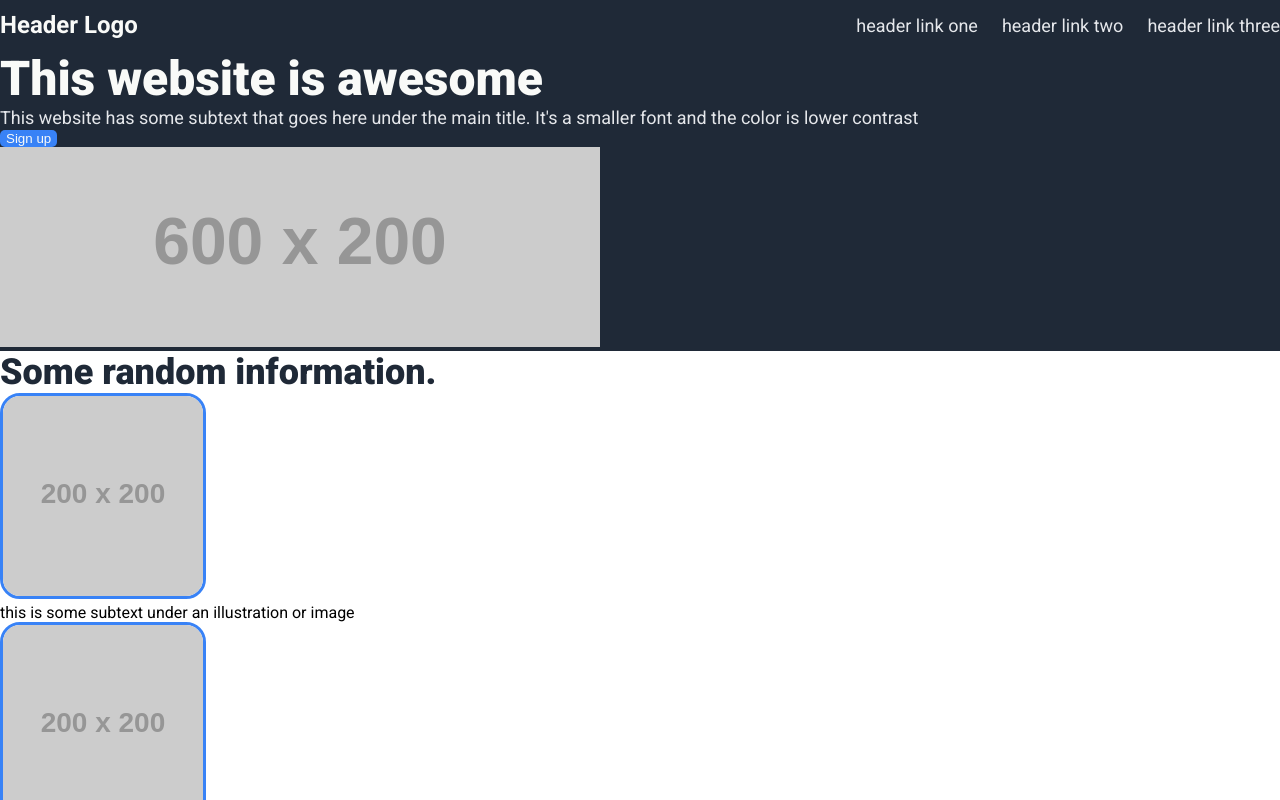
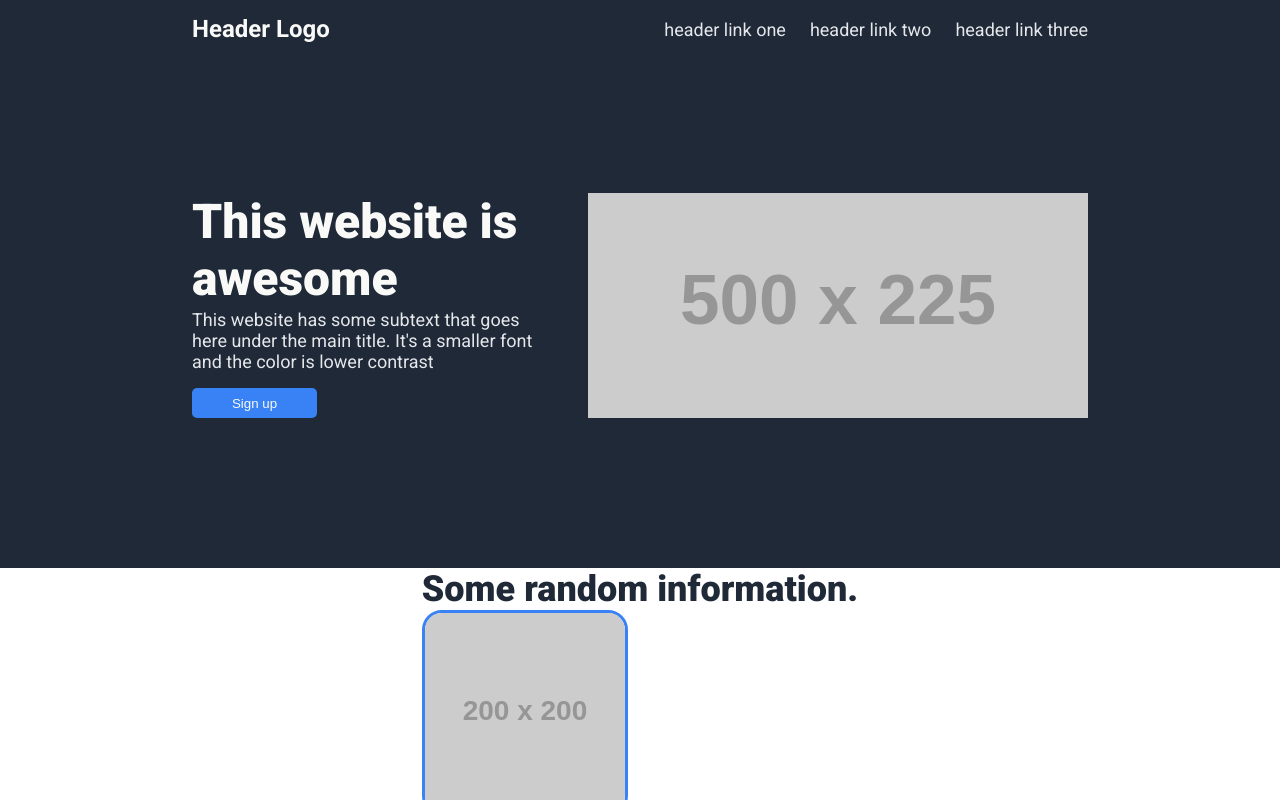
Before and after one commit to AntanasPuzas/odin-landing-page, a plain HTML site: page index.html in a window 1280 px wide. Shown: the top 800 px of the page. Drawn offline with Linux system fonts and the light colour scheme; placeholder pictures from the web are drawn by us.

Commit message:
Fix header and do hero text positioning

```diff
--- a/index.html
+++ b/index.html
@@ -28,9 +28,9 @@
             <div class="hero-title">This website is awesome</div>
             <div class="hero-description">This website has some subtext that goes here under the main title. It's a
                 smaller font and the color is lower contrast</div>
-            <button>Sign up</button>
+            <button class="hero-button">Sign up</button>
         </div>
-        <img src="https://dummyimage.com/600x200/fff/aaa" class="hero-image">
+        <img src="https://dummyimage.com/500x225/fff/aaa" class="hero-image">
     </div>
     <div class="information">
         <div class="information-title">Some random information.</div>
--- a/style.css
+++ b/style.css
@@ -1,9 +1,11 @@
 body {
     font-family: 'Roboto', sans-serif;
     margin: 0;
-    padding: 0;
+    overflow: hidden;
+    height: 100vh;
     display: flex;
     flex-direction: column;
+    align-items: center;
 }
 
 .header,
@@ -15,6 +17,8 @@ body {
 
 .header {
     height: 50px;
+    width: 100%;
+    padding-top: 15px;
     display: flex;
     justify-content: space-between;
     align-items: center;
@@ -23,6 +27,11 @@ body {
 .header-logo {
     font-size: 24px;
     font-weight: 700;
+    margin-left: 15vw;
+}
+
+.header-links {
+    margin-right: 15vw;
 }
 
 ul {
@@ -36,6 +45,18 @@ ul {
 a {
     text-decoration: none;
     color: #E5E7EB;
+}
+
+.hero {
+    display: flex;
+    padding: 150px 15vw;
+    gap: 48px;
+}
+
+.hero-text {
+    display: flex;
+    flex-direction: column;
+    justify-content: space-between;
 }
 
 .hero-title {
@@ -57,7 +78,14 @@ button,
 button {
     border: none;
     border-radius: 5px;
-    color: #F9FAF8
+    color: #F9FAF8;
+    padding: 0;
+}
+
+.hero-button {
+    width: 125px;
+    height: 30px;
+    margin-top: 15px;
 }
 
 .action {
@@ -93,3 +121,8 @@ button {
     font-style: italic;
     color: #1F2937;
 }
+
+.footer {
+    width: 100vw;
+    margin-top: auto;
+}
```
